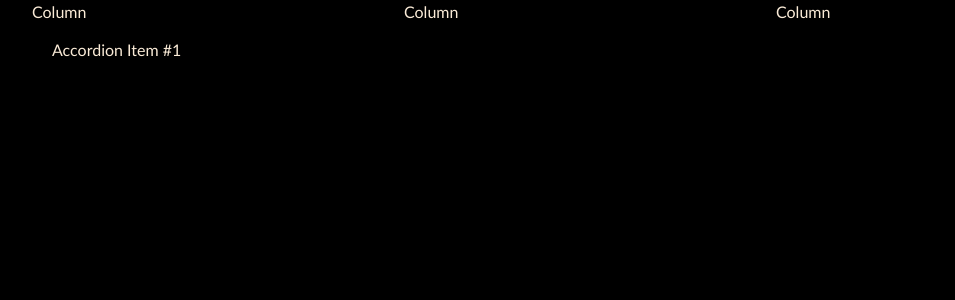
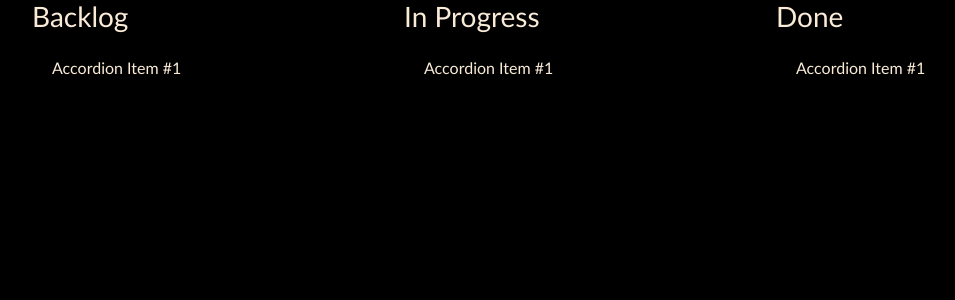
Before and after one commit to JustAnotherN3rd/kanban-webapp, a Flask app: page / in a window 1280 px wide. Shown: the top 300 px of the page, without its empty margins (62-1017 px from the left). Run offline with Flask 2, Linux system fonts and the light colour scheme.

Commit message:
accordion in all 3 cols

```diff
--- a/static/styles.css
+++ b/static/styles.css
@@ -33,3 +33,7 @@ body {
 .accordion-button:not(.collapsed)::after {
     background-image: none;
 }
+
+.btn-dark {
+    background-color: black;
+}
--- a/templates/index.html
+++ b/templates/index.html
@@ -4,25 +4,58 @@
     <div class="container">
         <div class="row">
         <div class="col-md">
-            Column
-            <div class="accordion accordion-flush" id="accordionFlushExample">
+            <h3>Backlog</h3>
+
+            <div class="accordion accordion-flush" id="accordionFlushExample1">
                 <div class="accordion-item">
-                  <h2 class="accordion-header" id="flush-headingOne">
-                    <button class="accordion-button collapsed" type="button" data-bs-toggle="collapse" data-bs-target="#flush-collapseOne" aria-expanded="false" aria-controls="flush-collapseOne">
+                  <h2 class="accordion-header" id="flush-headingOne1">
+                    <button class="accordion-button collapsed" type="button" data-bs-toggle="collapse" data-bs-target="#flush-collapseOne1" aria-expanded="false" aria-controls="flush-collapseOne1">
                       Accordion Item #1
                     </button>
                   </h2>
-                  <div id="flush-collapseOne" class="accordion-collapse collapse" aria-labelledby="flush-headingOne" data-bs-parent="#accordionFlushExample">
+                  <div id="flush-collapseOne1" class="accordion-collapse collapse" aria-labelledby="flush-headingOne1" data-bs-parent="#accordionFlushExample1">
                     <div class="accordion-body">Placeholder content for this accordion, which is intended to demonstrate the <code>.accordion-flush</code> class. This is the first item's accordion body.</div>
+                    <div class="d-grid gap-2 d-md-flex justify-content-md-end"><button class="btn btn-dark">In Progress</button></div>
                   </div>
                 </div>
             </div>
+
         </div>
         <div class="col-md">
-            Column
+            <h3>In Progress</h3>
+
+            <div class="accordion accordion-flush" id="accordionFlushExample2">
+                <div class="accordion-item">
+                  <h2 class="accordion-header" id="flush-headingOne2">
+                    <button class="accordion-button collapsed" type="button" data-bs-toggle="collapse" data-bs-target="#flush-collapseOne2" aria-expanded="false" aria-controls="flush-collapseOne2">
+                      Accordion Item #1
+                    </button>
+                  </h2>
+                  <div id="flush-collapseOne2" class="accordion-collapse collapse" aria-labelledby="flush-headingOne2" data-bs-parent="#accordionFlushExample2">
+                    <div class="accordion-body">Placeholder content for this accordion, which is intended to demonstrate the <code>.accordion-flush</code> class. This is the first item's accordion body.</div>
+                    <div class="d-grid gap-2 d-md-flex justify-content-md-end"><button class="btn btn-dark">Done</button></div>
+                  </div>
+                </div>
+            </div>
+
         </div>
         <div class="col-md">
-            Column
+            <h3>Done</h3>
+
+            <div class="accordion accordion-flush" id="accordionFlushExample3">
+                <div class="accordion-item">
+                  <h2 class="accordion-header" id="flush-headingOne3">
+                    <button class="accordion-button collapsed" type="button" data-bs-toggle="collapse" data-bs-target="#flush-collapseOne3" aria-expanded="false" aria-controls="flush-collapseOne3">
+                      Accordion Item #1
+                    </button>
+                  </h2>
+                  <div id="flush-collapseOne3" class="accordion-collapse collapse" aria-labelledby="flush-headingOne3" data-bs-parent="#accordionFlushExample3">
+                    <div class="accordion-body">Placeholder content for this accordion, which is intended to demonstrate the <code>.accordion-flush</code> class. This is the first item's accordion body.</div>
+                    <div class="d-grid gap-2 d-md-flex justify-content-md-end"><button class="btn btn-dark">Delete</button></div>
+                  </div>
+                </div>
+            </div>
+
         </div>
         </div>
     </div>
```
